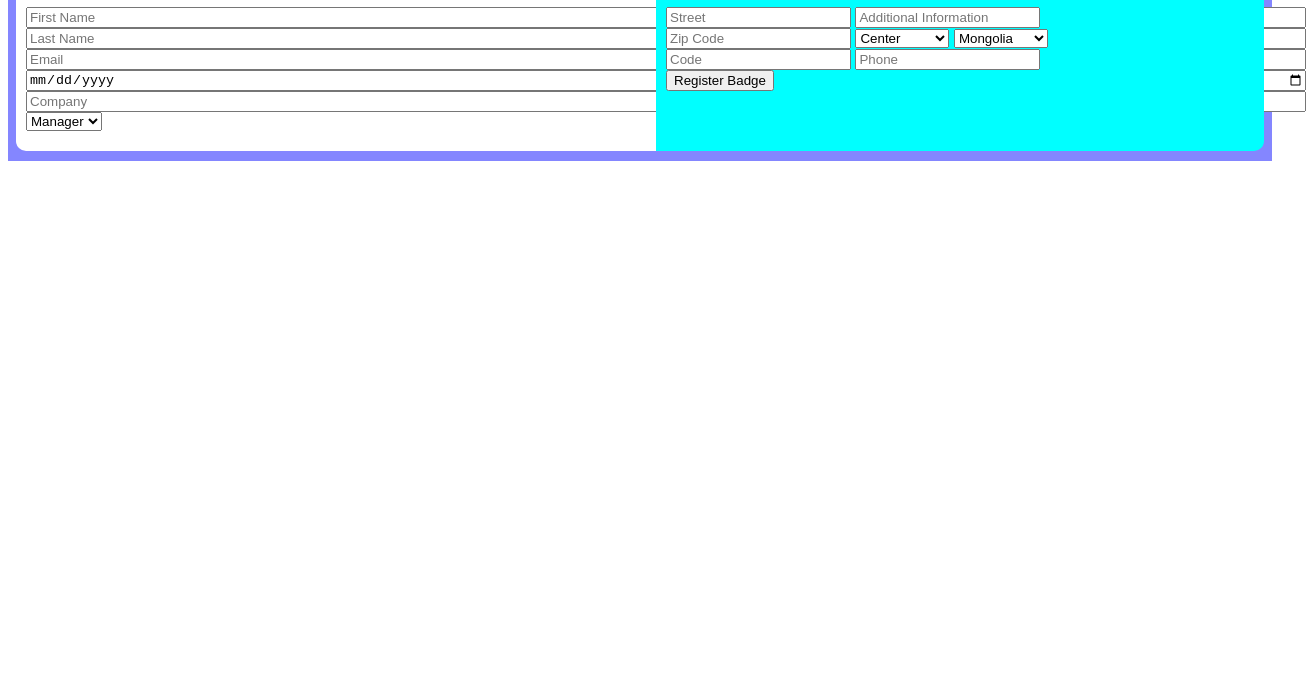
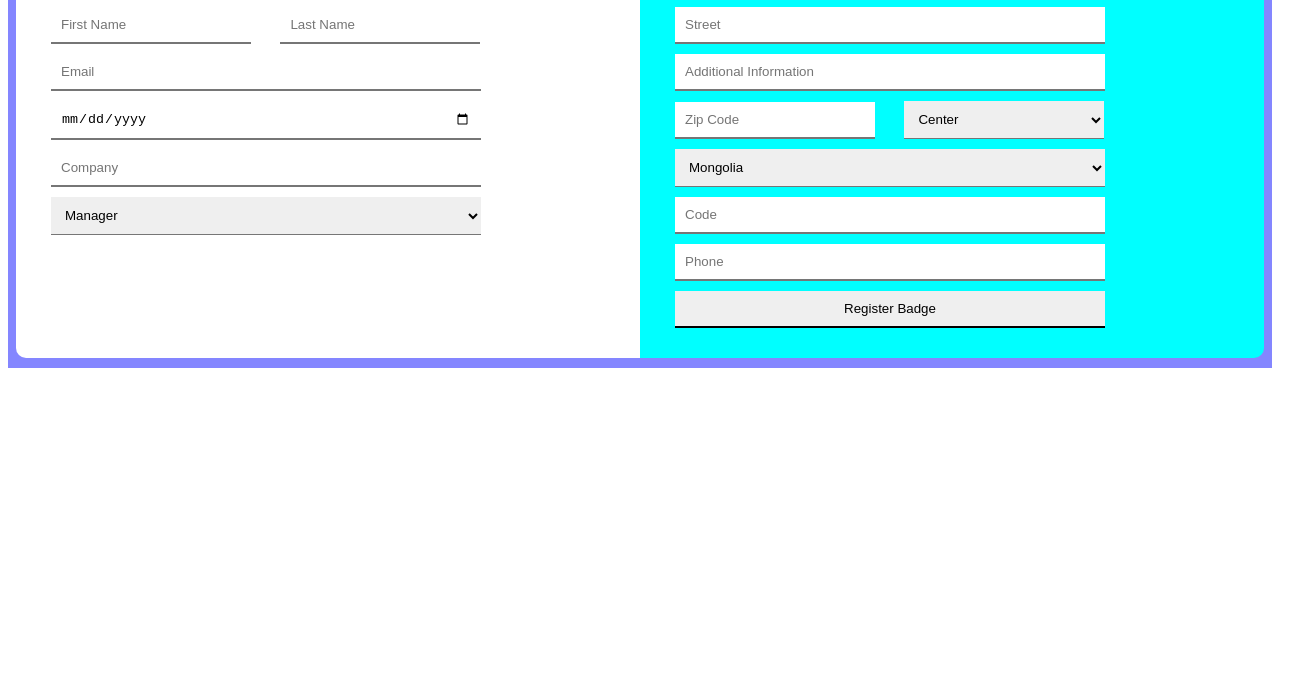
Before and after one commit to Khuslen98/Chadwick-, a plain HTML site: page User.content/index.html in a window 1280 px wide. Shown: the part 111-800 px from the top of the page, 1306 px wide, since content can reach past the window. Drawn offline with Linux system fonts and the light colour scheme.

Commit message:
Almost there Sensei

```diff
--- a/User.content/css/style.css
+++ b/User.content/css/style.css
@@ -1,6 +1,7 @@
 
 * {
     box-sizing: border-box;
+
 }
 .main {
     background-color: rgb(132, 134, 255);
@@ -28,6 +29,21 @@
     border-top-right-radius: 10px;
     width: 640px;
 }
-.container-1 input {
-    width: 100vw;
+.container-1 input, .container-2 input, select, button {
+    padding: 10px;
+    margin-left: 25px;
+    margin-bottom: 10px;
+    width: 430px
 }
+.Con-1-names input, .Con-2-zip input, select {
+    width: 200px;
+}
+.Con-2-country, .container-1 select {
+    width: 430px;
+}
+input, select, button  {
+    border-left:none;
+    border-right: none;
+    border-top: none;
+    border-radius: none ;
+}
--- a/User.content/index.html
+++ b/User.content/index.html
@@ -31,14 +31,15 @@
                     <h1>Contact Details</h1>
                     <input type="text" name="street" placeholder="Street">
                     <input type="text" name="additional-infor" placeholder="Additional Information">
-                    <div>
+                    <div class="Con-2-zip">
                         <input type="number" name="zip-code" placeholder="Zip Code"
                         >
                         <select name="Place" aria-placeholder="place" id="pLACE">
                             <option value="">Center</option>
                             <option value="">Somewhere</option>
                         </select>
-                        <select name="Country" id="">
+                    </div>
+                        <select class="Con-2-country" name="Country" id="">
                             <option value="">Mongolia</option>
                             <option value="">Somewhere</option>
                             <option value="">Knowwhere</option>
@@ -48,7 +49,7 @@
                                 <input type="number" name="phone" placeholder="Phone">
                             </div>
                             <button>Register Badge</button>
-                    </div>
+
 
                 </div>
             </div>
```
